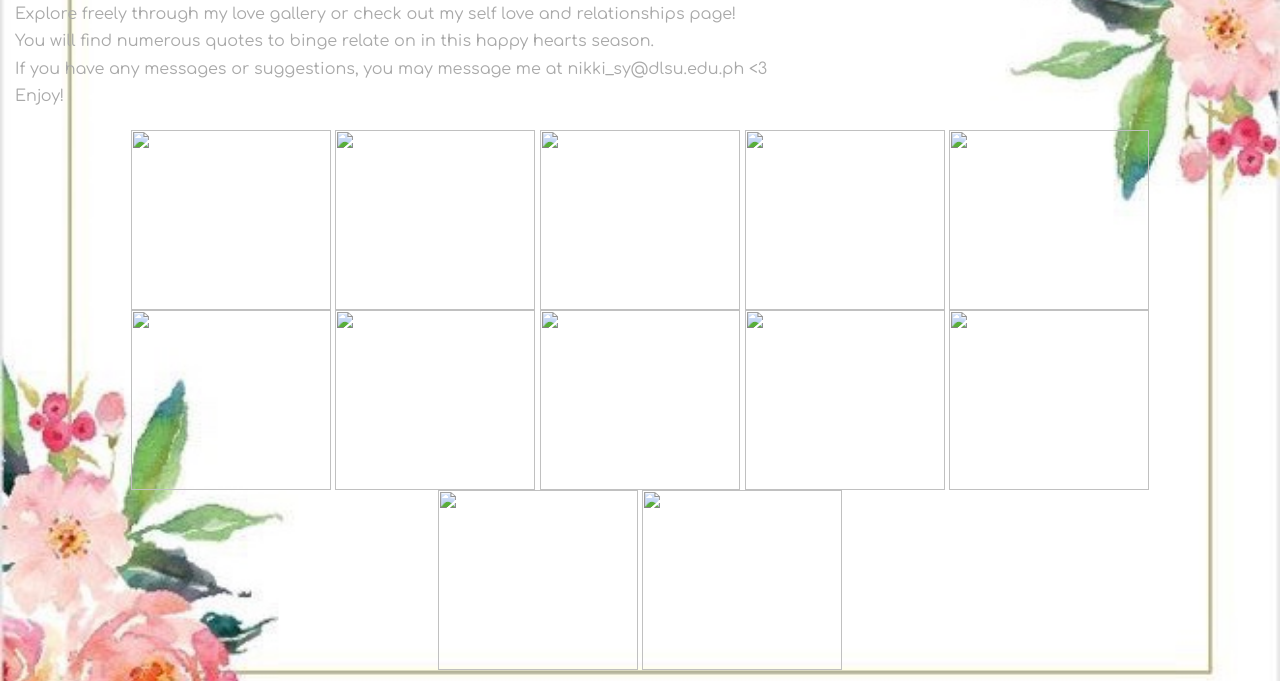
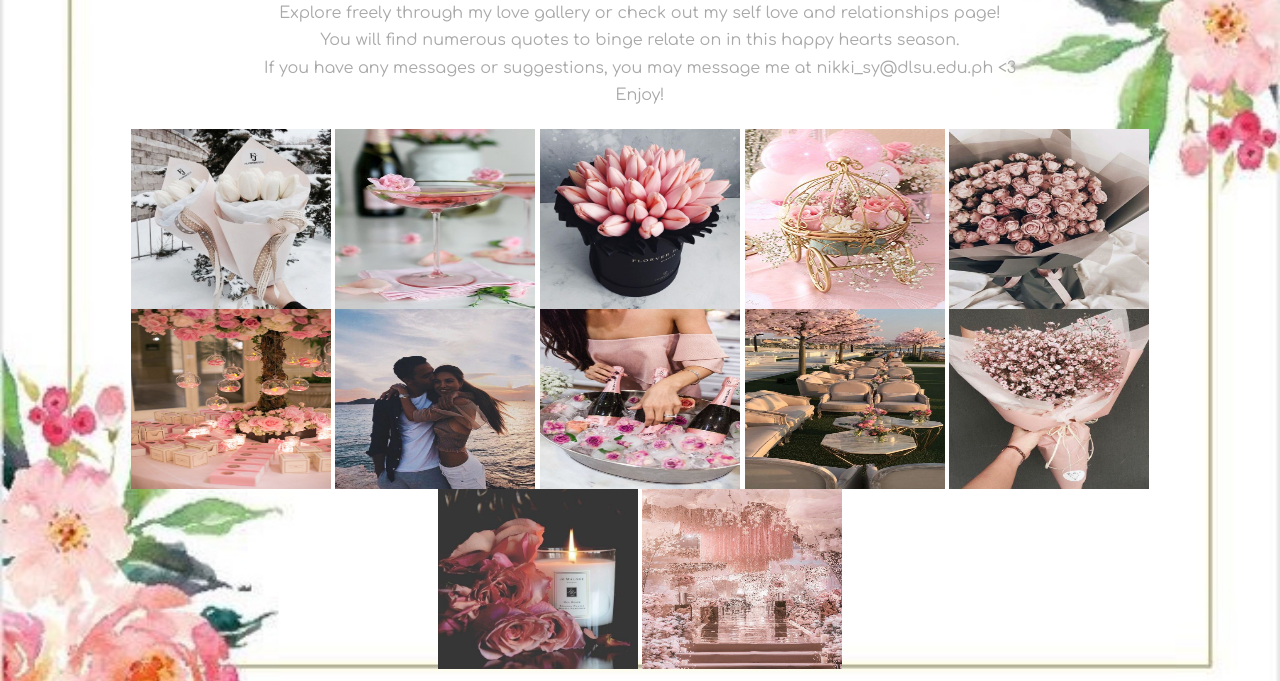
Before and after one commit to nikkisy/nikkiiiii.github.io, a plain HTML site: page index.html in a window 1280 px wide. Shown: the part 119-800 px from the top of the page. Drawn offline with nearby package versions, Linux system fonts and the light colour scheme; files that its build step writes are made by us from their sources; a web font is replaced by a local one.

Commit message:
Update index.html

```diff
--- a/index.html
+++ b/index.html
@@ -1,10 +1,13 @@
+<!DOCTYPE html>
 <html>
 
-<head style = "text-align:center;">
+<head> <center>
     <title>Hmm Love? </title>
-    <link rel="stylesheet" href="https://stackpath.bootstrapcdn.com/bootstrap/4.1.3/css/bootstrap.min.css" integrity="sha384-MCw98/SFnGE8fJT3GXwEOngsV7Zt27NXFoaoApmYm81iuXoPkFOJwJ8ERdknLPMO" crossorigin="anonymous">
-    <link rel="stylesheet" href="draftsweet.css"
+    <meta charset="UTF-8">
+    <link rel="stylesheet" href="https://stackpath.bootstrapcdn.com/bootstrap/4.3.1/css/bootstrap.min.css" integrity="sha384-ggOyR0iXCbMQv3Xipma34MD+dH/1fQ784/j6cY/iJTQUOhcWr7x9JvoRxT2MZw1T" crossorigin="anonymous">
+    <link rel="stylesheet" href="css/draftsweet.css">
 </head>
+
 
 <body>
 
@@ -55,20 +58,20 @@
 
                                 </ul>
 
-                                <img src="f3.jpg" width=200px" height=180px">
-                                <img src="f5.jpg" width=200px" height=180px">
-                                <img src="f4.jpg" width=200px" height=180px">
-                                <img src="f8.jpg" width=200px" height=180px">
+                                <img src="images/f3.jpg" width=200px" height=180px">
+                                <img src="images/f5.jpg" width=200px" height=180px">
+                                <img src="images/f4.jpg" width=200px" height=180px">
+                                <img src="images/f8.jpg" width=200px" height=180px">
 
-                                <img src="f2.jpg" width=200px" height=180px">
-                                <img src="f7.jpg" width=200px" height=180px">
-                                <img src="f1.jpg" width=200px" height=180px">
-                                <img src="f6.jpg" width=200px" height=180px">
+                                <img src="images/f2.jpg" width=200px" height=180px">
+                                <img src="images/f7.jpg" width=200px" height=180px">
+                                <img src="images/f1.jpg" width=200px" height=180px">
+                                <img src="images/f6.jpg" width=200px" height=180px">
 
-                                <img src="f11.jpg" width=200px" height=180px">
-                                <img src="f12.jpg" width=200px" height=180px">
-                                <img src="f14.jpg" width=200px" height=180px">
-                                <img src="f9.jpg" width=200px" height=180px">
+                                <img src="images/f11.jpg" width=200px" height=180px">
+                                <img src="images/f12.jpg" width=200px" height=180px">
+                                <img src="images/f14.jpg" width=200px" height=180px">
+                                <img src="images/f9.jpg" width=200px" height=180px">
 
 
                             </div>
@@ -80,8 +83,6 @@
 
     </div>
     </div>
-
-
 </body>
 </center>
 
```
